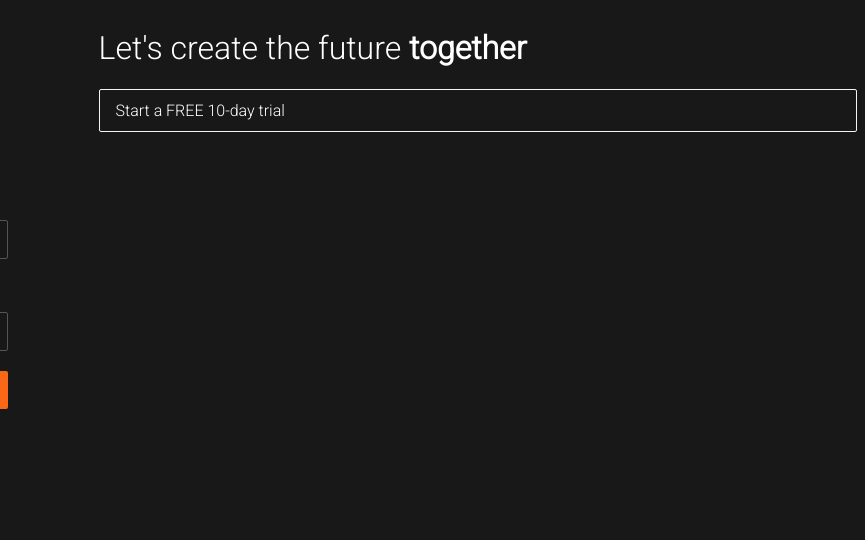
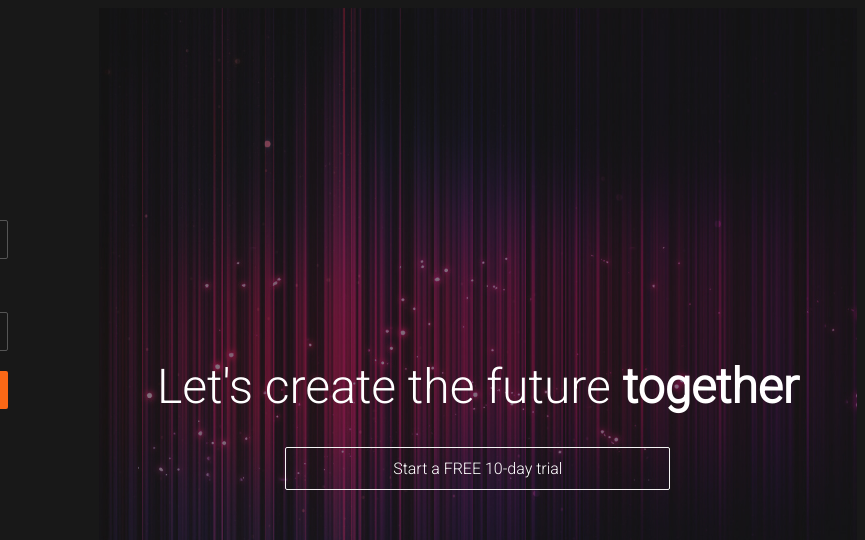
Before and after one commit to sheronimo/practice-pluralsight_clone, a plain HTML site: page index.html in a window 1280 px wide. Shown: the top 540 px of the page, 415-1280 px from the left. Drawn offline with Linux system fonts and the light colour scheme.

Commit message:
showcase styling

```diff
--- a/index.html
+++ b/index.html
@@ -57,11 +57,13 @@
 			</div>
 			<div class="right">
 				<div class="showcase">
-					<div class="showcase-content">
+					<div class="showcase-content text-center">
 						<h1 class="showcase-heading">
 							Let's create the future <strong>together</strong>
 						</h1>
-						<a href="#" class="btn-secondary">Start a FREE 10-day trial</a>
+						<a href="#" class="btn-secondary showcase-btn"
+							>Start a FREE 10-day trial</a
+						>
 					</div>
 				</div>
 			</div>
--- a/scss/_config.scss
+++ b/scss/_config.scss
@@ -14,3 +14,10 @@ $clr-neutral-lighter: #ccc;
 $clr-neutral-lightest: #f4f4f4;
 
 $breakpoint-xl: 1200px;
+$breakpoint-md: 768px;
+
+@mixin flex-center {
+	display: flex;
+	justify-content: center;
+	align-items: center;
+}
--- a/scss/main.scss
+++ b/scss/main.scss
@@ -35,19 +35,15 @@ a {
 
 // Left Section
 .left {
+	@include flex-center;
 	flex: 1;
-	display: flex;
 	min-height: 100vh;
 	flex-direction: column;
-	align-items: center;
-	justify-content: center;
 
 	// Login Area
 	.login {
-		display: flex;
+		@include flex-center;
 		flex-direction: column;
-		justify-content: center;
-		align-items: center;
 		width: 80%;
 		padding-bottom: 1rem;
 
@@ -88,18 +84,16 @@ a {
 
 		// Alternate links
 		.links {
-			display: flex;
+			@include flex-center;
 			flex-direction: column;
-			justify-content: center;
 			gap: 1rem;
 			font-size: 0.9rem;
 		}
 
 		// Or part
 		.or {
-			display: flex;
+			@include flex-center;
 			flex-direction: row;
-			align-items: center;
 			margin: 1.2rem 0;
 
 			&-text {
@@ -140,6 +134,23 @@ a {
 // Right Section
 .right {
 	flex: 1;
+
+	// Showcase
+	.showcase {
+		@include flex-center;
+		background: url('../img/login-bg.jpg') no-repeat center center/cover;
+		height: 100vh;
+
+		&-heading {
+			font-size: 3rem;
+			max-width: 100%;
+		}
+
+		&-btn {
+			max-width: 60%;
+			margin: auto;
+		}
+	}
 }
 
 @import 'media';
```
Also changed, not shown: css/main.css, 1 other file.
